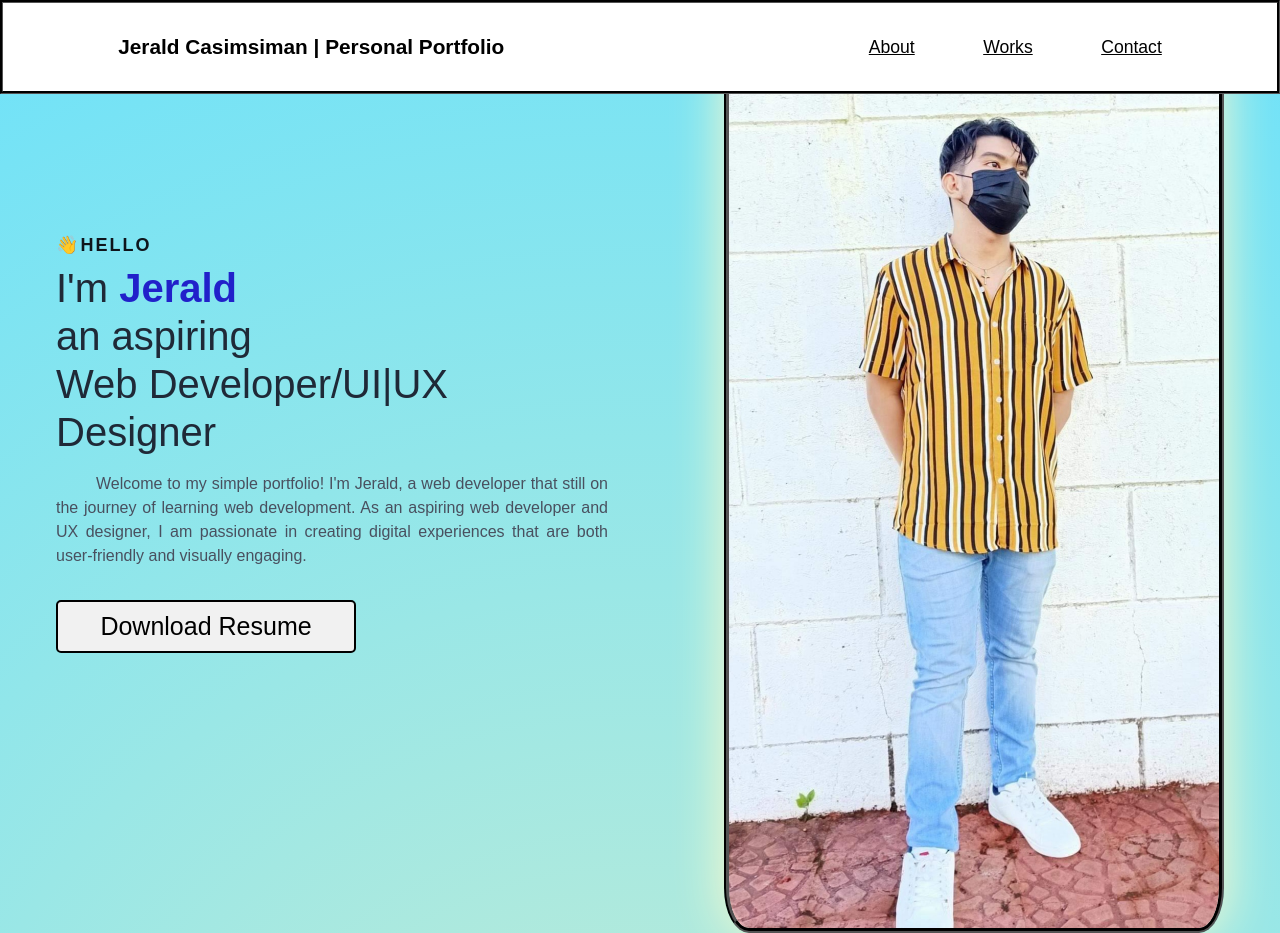
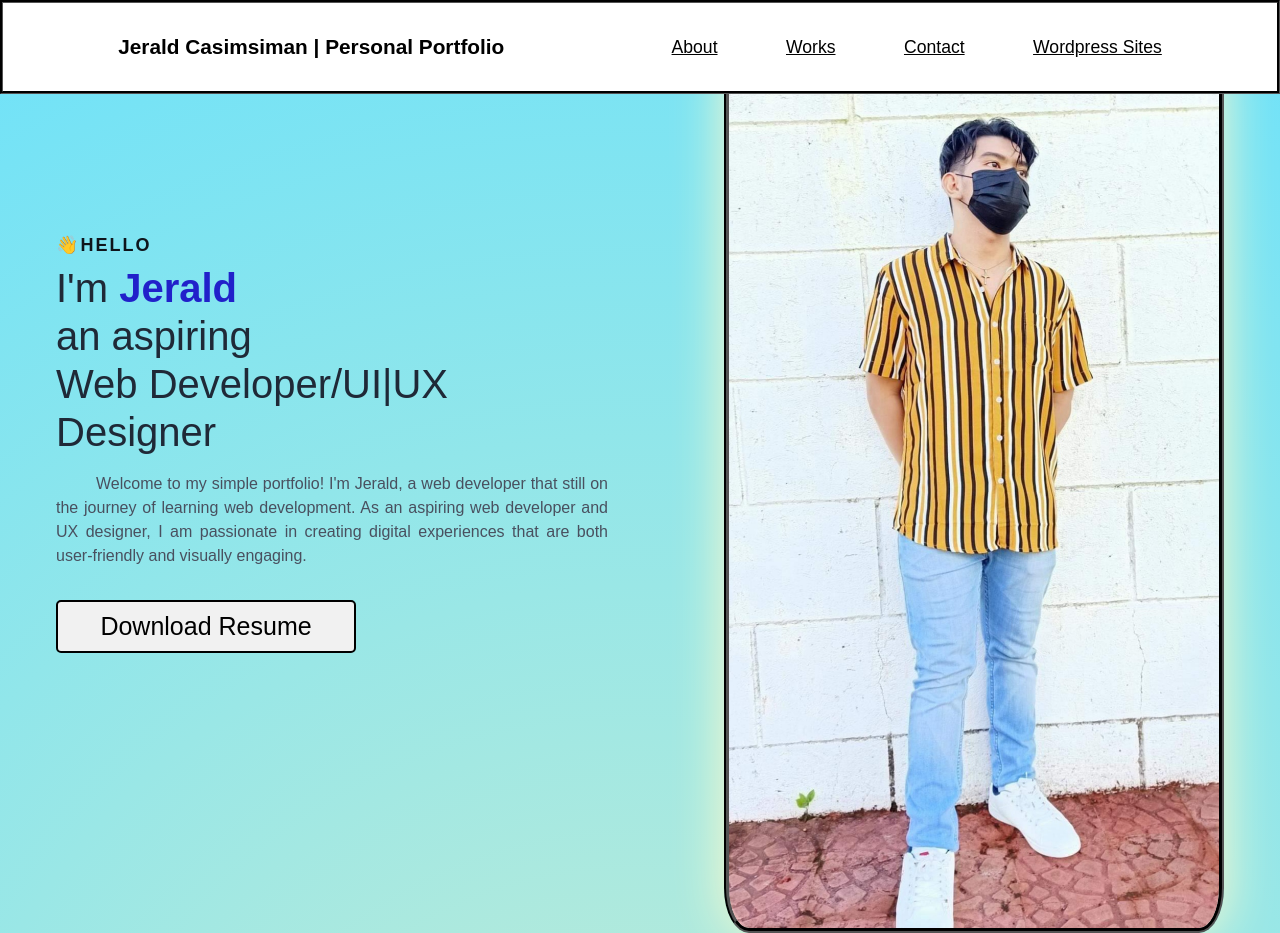
Before and after one commit to jcsmart12/PORTFOLIO, a plain HTML site: page index.html in a window 1280 px wide. Shown: the top 933 px of the page. Drawn offline with nearby package versions, Linux system fonts and the light colour scheme; a web font is replaced by a local one.

Commit message:
feat: update navbar for wordpress sites

```diff
--- a/index.html
+++ b/index.html
@@ -20,6 +20,7 @@
         <a href="#about">About</a>
         <a href="#works">Works</a>
         <a href="#contact-form">Contact</a>
+        <a href="https://vt4a.visible.team/jcc-wp-sites/" target="_blank">Wordpress Sites</a>
       </nav>
     </header>
 
```
